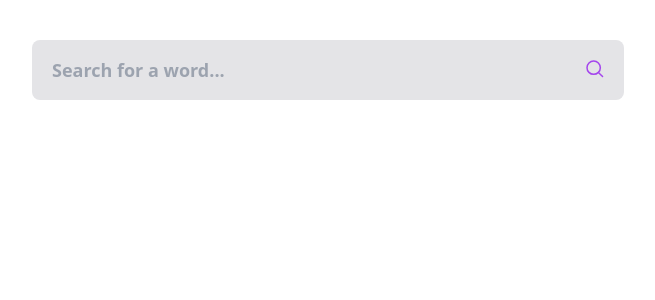
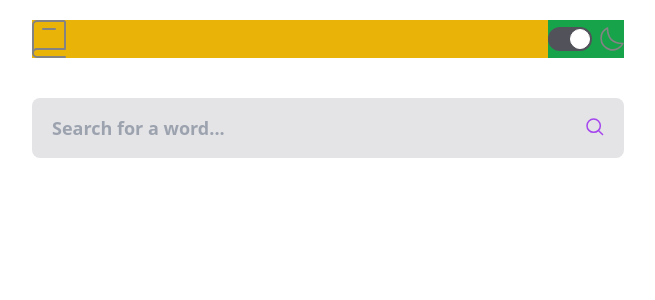
Before and after one commit to jessabc/vue-dictionary, a Vue app: page / in a window 1280 px wide. Shown: the top 300 px of the page, without its empty margins (312-967 px from the left). Built offline with nearby package versions, Linux system fonts and the light colour scheme.

Commit message:
add header

```diff
--- a/src/components/Header.vue
+++ b/src/components/Header.vue
@@ -1,9 +1,12 @@
-<template>
-    <div>
-
-    </div>
-</template>
-
 <script setup>
+import Toggle from './Toggle.vue';
 
 </script>
+
+<template>
+    <div class="bg-yellow-500 dark:bg-slate-700 flex justify-between mt-5">
+        <img src="../assets/logo.svg" alt="">
+           <Toggle/>
+    </div>
+
+</template>
```
